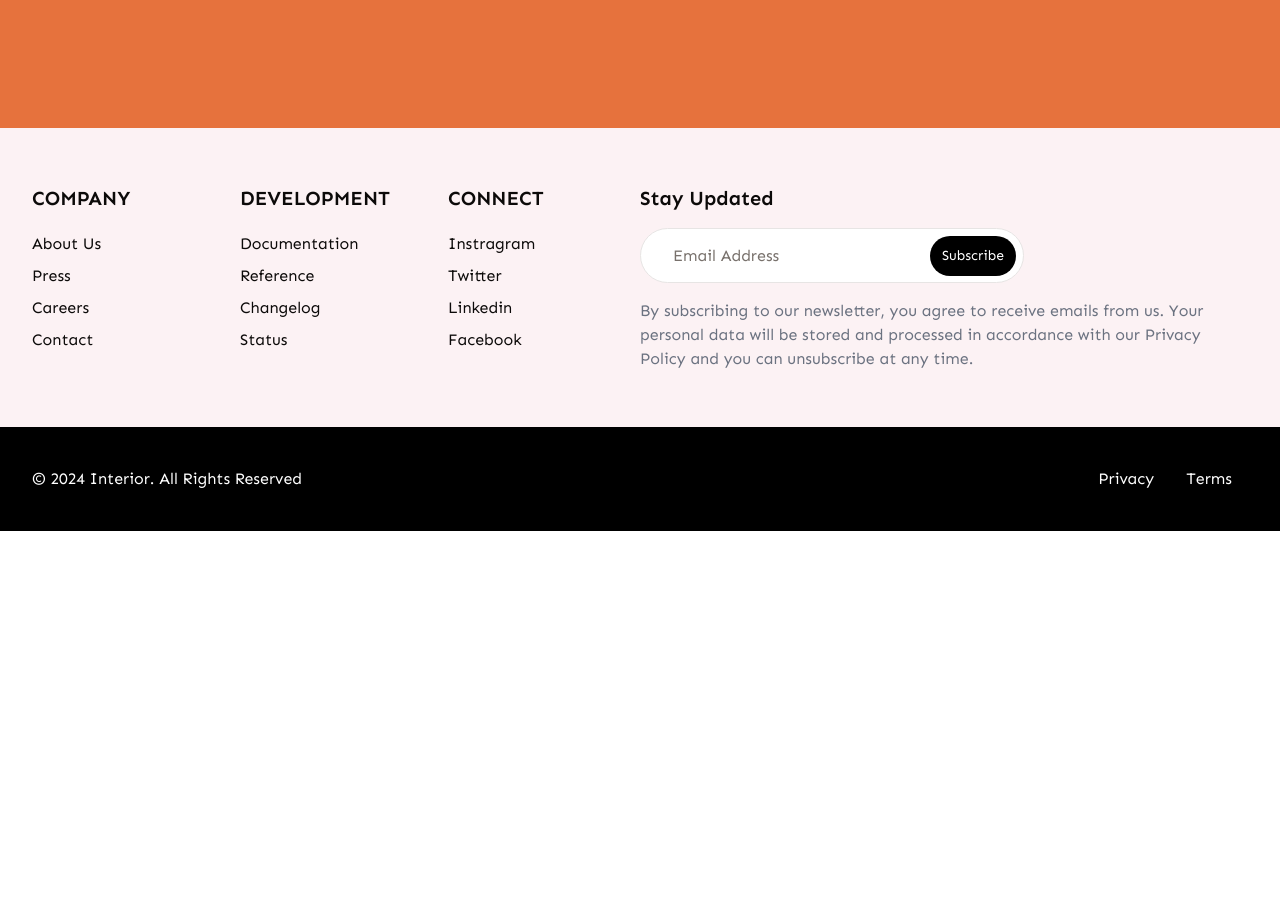
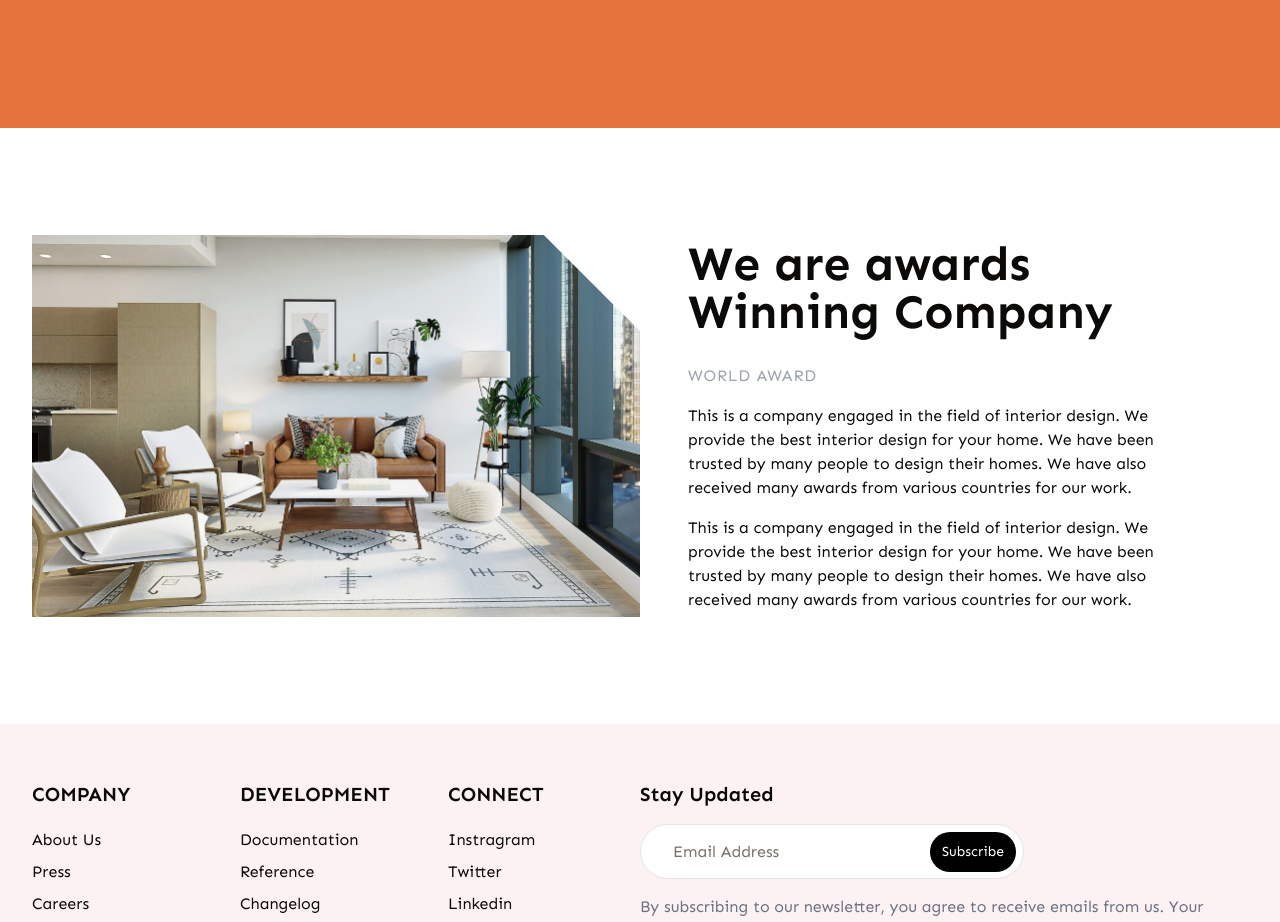
Before and after one commit to utkuoylum/interiordesign, a Next.js app: page / in a window 1280 px wide. Shown: the part 1040-1962 px from the top of the page. Before the commit the page ends 1571 px from the top, so only its background shows below. Built offline with nearby package versions, Linux system fonts and the light colour scheme.

Commit message:
about comp

```diff
--- a/app/page.js
+++ b/app/page.js
@@ -1,4 +1,4 @@
-// import AboutComponent from "@/components/AboutComponent";
+import AboutComponent from "@/components/AboutComponent";
 // import CatalogSwiperSection from "@/components/CatalogSwiperSection";
 // import CatalogueSection from "@/components/CatalogueSection";
 import CompanySection from "@/components/CompanySection";
@@ -11,8 +11,8 @@
     <>
       <HeroSection />
       <CompanySection />
-      {/* <AboutComponent />
-      <CatalogueSection />
+     <AboutComponent />
+      {/*  <CatalogueSection />
       <CatalogSwiperSection />
       <ContactSection /> */}
     </>
--- /dev/null
+++ b/components/AboutComponent.jsx
@@ -0,0 +1,64 @@
+'use client'
+
+import Image from "next/image";
+import { motion } from "framer-motion";
+import { desVariants, tagVariants, titleVariants } from "@/utils/animation";
+
+
+const AboutComponent = () => {
+    return (
+        <div className="container py-12 xl:py-24 h-[auto]">
+            <div className="grid lg:grid-cols-2 place-items-center">
+                <motion.div
+                initial="offscreen"
+                whileInView={"onscreen"}
+                variants={titleVariants}
+                >
+                    <Image
+                    src="/image/aboutfront.png"
+                    width={900}
+                    height={500}
+                    alt="About"
+                    className="max-md:hidden"
+                    />
+                </motion.div>
+
+                <div className="items-center">
+                    <motion.h2
+                    initial="offscreen"
+                    whileInView={"onscreen"}
+                    variants={titleVariants}
+                    className="px-12 py-4 text-3xl font-extrabold leading-tight lg:text-5xl">
+                        We are awards Winning Company
+                    </motion.h2>
+
+                    <motion.p
+                    initial="offscreen"
+                    whileInView={"onscreen"}
+                    variants={desVariants}
+                    className="px-12 tracking-wider uppercase text-gray-400 mt-3">
+                        World Award
+                    </motion.p>
+
+                    <motion.p
+                    initial="offscreen"
+                    whileInView={"onscreen"}
+                    variants={tagVariants}
+                    className="px-12 pb-4 mt-4">
+                    This is a company engaged in the field of interior design. We provide the best interior design for your home. We have been trusted by many people to design their homes. We have also received many awards from various countries for our work.
+                    </motion.p>
+
+                    <motion.p
+                    initial="offscreen"
+                    whileInView={"onscreen"}
+                    variants={tagVariants}
+                    className="px-12 pb-4">
+                    This is a company engaged in the field of interior design. We provide the best interior design for your home. We have been trusted by many people to design their homes. We have also received many awards from various countries for our work.
+                    </motion.p>
+                </div>
+            </div>
+        </div>
+    )
+}
+
+export default AboutComponent
```
